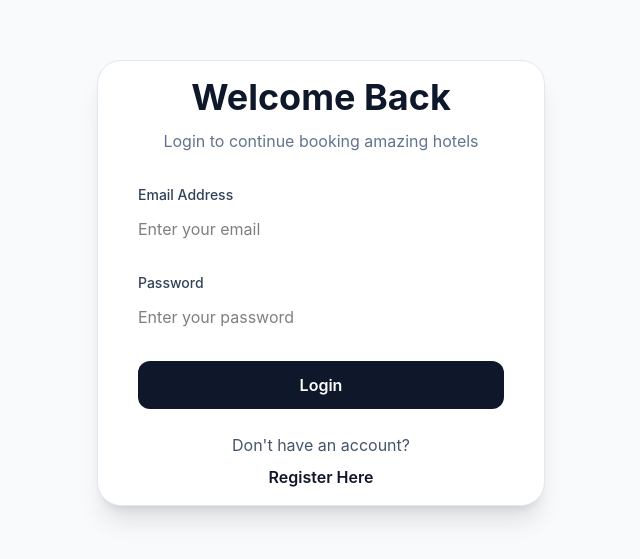
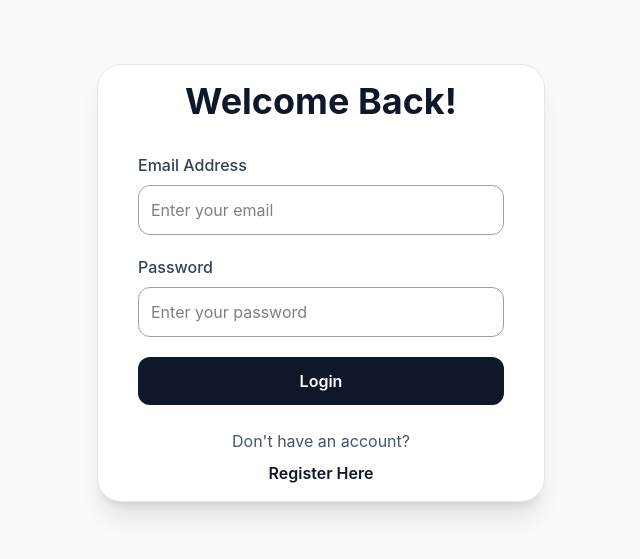
Before and after one commit to Nikitarathod2001/hotel-booking-app, a React app in the folder client/: page /login in a window 1280 px wide. Shown: the part 117-676 px from the top of the page, without its empty margins (319-959 px from the left). Built offline with nearby package versions, Linux system fonts and the light colour scheme; no server answers; the HTML template or start-up script is replaced by a standard one.

Commit message:
Update UI

```diff
--- a/client/src/pages/LoginPage.jsx
+++ b/client/src/pages/LoginPage.jsx
@@ -71,12 +71,8 @@ const LoginPage = () => {
         <div className='mb-8 text-center'>
 
           <h1 className='text-4xl font-bold text-slate-900 mb-3'>
-            Welcome Back
+            Welcome Back!
           </h1>
-
-          <p className='text-slate-500'>
-            Login to continue booking amazing hotels
-          </p>
 
         </div>
 
@@ -84,7 +80,7 @@ const LoginPage = () => {
 
           <div>
 
-            <label className='block text-sm font-medium text-slate-700'>
+            <label className='block text-md font-medium text-slate-700 mb-2'>
               Email Address
             </label>
 
@@ -93,14 +89,14 @@ const LoginPage = () => {
               placeholder='Enter your email'
               value={formData.email}
               onChange={handleChange}
-              className='w-full rounded-xl border-slate-300 focus:border-slate-500 focus:ring-slate-500 py-3'
+              className='w-full rounded-xl px-3 py-3 border border-zinc-400 focus:outline-1'
             />
 
           </div>
 
           <div>
 
-            <label className='block text-sm font-medium text-slate-700'>
+            <label className='block text-md font-medium text-slate-700 mb-2'>
               Password
             </label>
 
@@ -109,7 +105,7 @@ const LoginPage = () => {
               placeholder='Enter your password'
               value={formData.password}
               onChange={handleChange}
-              className='w-full rounded-xl border-slate-300 focus:border-slate-500 focus:ring-slate-500 py-3'
+              className='w-full rounded-xl px-3 py-3 border border-zinc-400 focus:outline-1'
             />
 
           </div>
```
